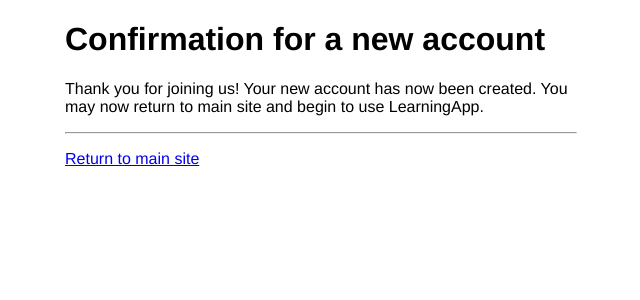
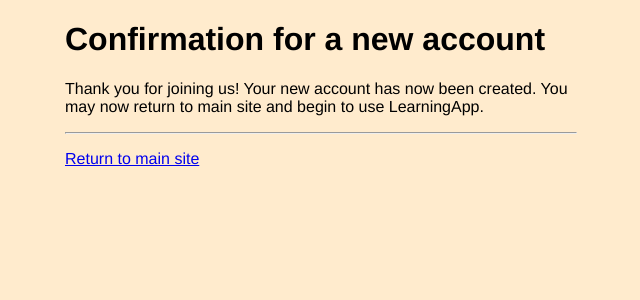
Before and after one commit to alexalgrund/LearningApp, a Python web app: template templates/regConfir.html in a window 1280 px wide. Shown: the top 300 px of the page, without its empty margins (319-959 px from the left). Run offline with Jinja, Linux system fonts and the light colour scheme; the template is opened without the code that fills it, so the values that code supplies are empty.

Commit message:
Fixed the very last small mistakes.

```diff
--- a/templates/regConfir.html
+++ b/templates/regConfir.html
@@ -2,7 +2,7 @@
 <link rel="stylesheet" href="static/main.css">
 <meta name="viewport" content="width=device-width, initial-scale=1">
 
-<body>
+<body style="background-color: blanchedalmond;">
 <h1>Confirmation for a new account</h1>
 
 <p>Thank you for joining us! Your new account has now been created.
```
